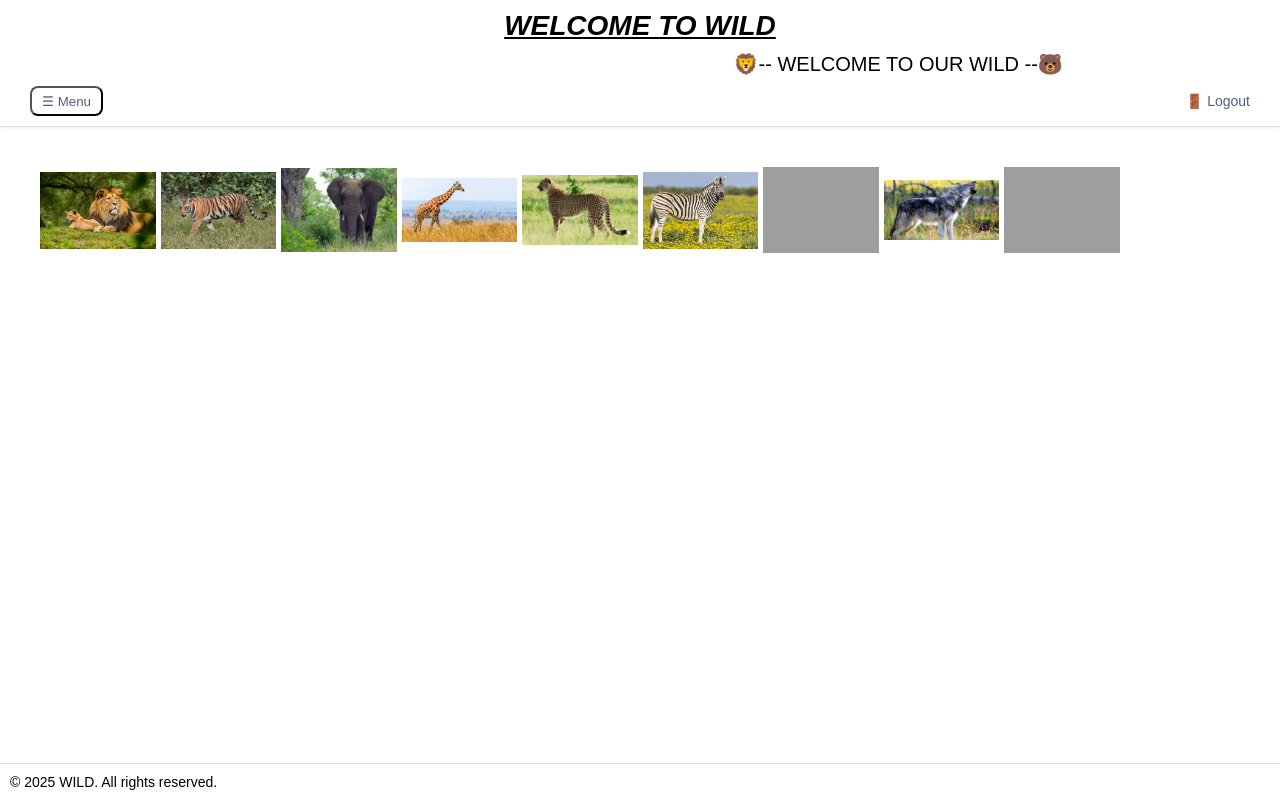
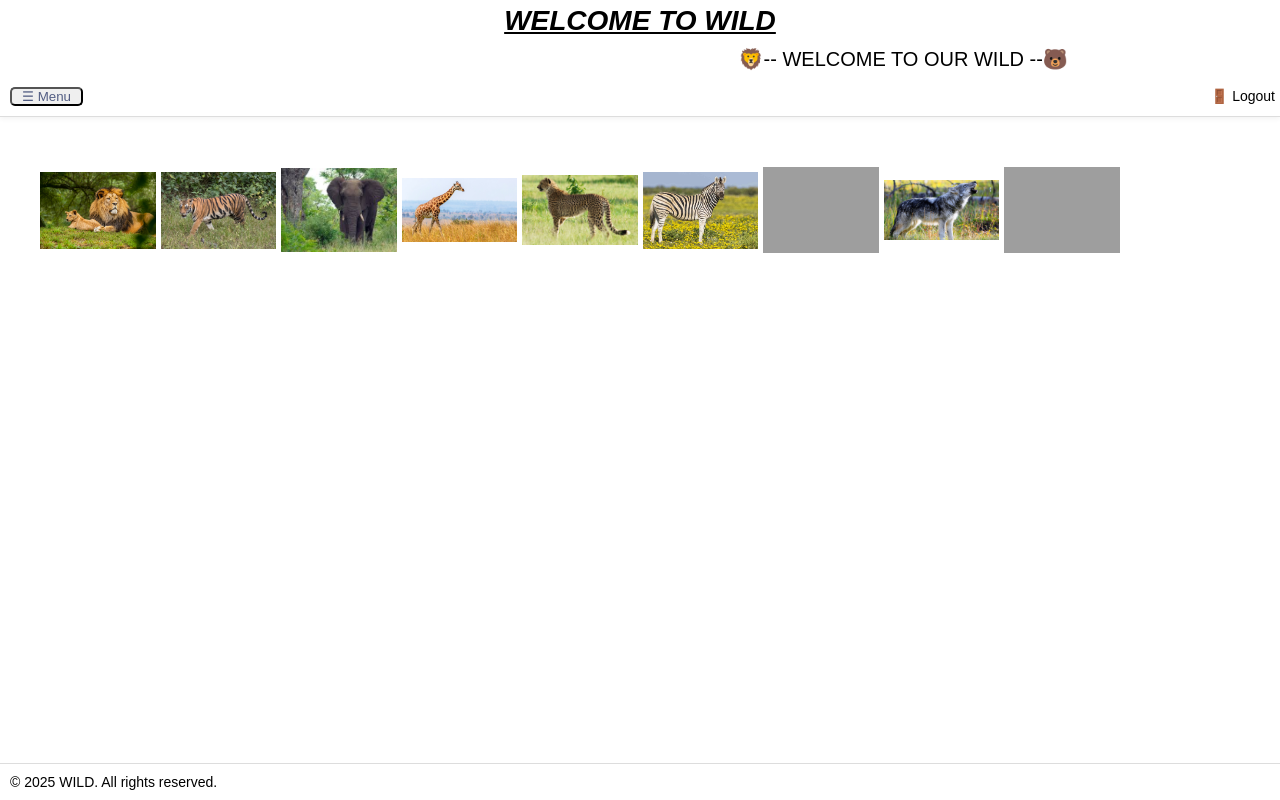
Before and after one commit to sivar05/test, a website: page homepage/home.html in a window 1280 px wide. Drawn offline with Linux system fonts and the light colour scheme; grey boxes are pictures that could not be loaded.

Commit message:
change in home

```diff
--- a/homepage/home.css
+++ b/homepage/home.css
@@ -18,7 +18,7 @@ body {
   top: 0;
   left: 0;
   width: 100%;
-  padding: 10px 20px;   /* Add some horizontal padding */
+  padding: 5px 5px;   /* Add some horizontal padding */
   font-size: 14px;
   background-color: #fff;
   border-bottom: 1px solid #ddd; /* Line under the header */
@@ -32,11 +32,17 @@ body {
   background: #ffffff;
   display: flex;
   align-items: center;
-  padding: 0 10px;
   justify-content: space-between;
   cursor: pointer;
-  border-radius: 8px;
+}
+.menubar{
+  display: flex;
+  align-items: center;
+  padding: 0 10px;
+  cursor: pointer;
+  border-radius: 5px;
   color: #525d83;
+  margin: 5px;
 }
 
 /* ================= SIDEBAR ================= */
--- a/homepage/home.html
+++ b/homepage/home.html
@@ -20,7 +20,7 @@
 
   <!-- TOP BAR -->
   <div class="topbar">
-    <button class="topbar" id="menuBtn">☰ Menu</button>
+    <button class="menubar" id="menuBtn">☰ Menu</button>
     <span style="cursor:pointer;" onclick="logout()">🚪 Logout</span>
   </div>
 
```
